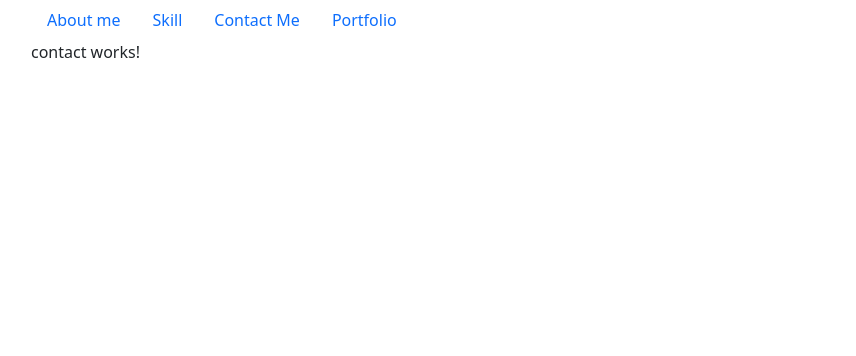
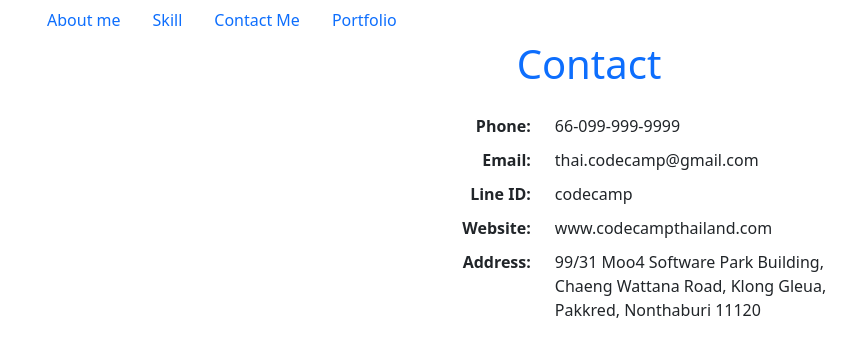
Before and after one commit to kritdev/angular_lab, an Angular app: page /contact in a window 1280 px wide. Shown: the top 356 px of the page, without its empty margins (51-907 px from the left). Built offline with nearby package versions, Linux system fonts and the light colour scheme.

Commit message:
complete contact page

```diff
--- a/src/app/page/about/about.component.html
+++ b/src/app/page/about/about.component.html
@@ -2,7 +2,7 @@
   [title]="'About Me'"
   [title_image]="'assets/img/JoneSalad.png'">
 </app-header>
-<div class="text-left m-3">
+<div class="m-3">
   <p style="text-indent: 50px;">
     Lorem ipsum dolor, sit amet consectetur adipisicing elit. Sequi temporibus quidem asperiores earum assumenda recusandae nesciunt vitae quos! Sed reprehenderit error voluptas consequuntur aliquid ipsum aliquam sunt voluptates odio animi.
     Lorem ipsum dolor, sit amet consectetur adipisicing elit. Sequi temporibus quidem asperiores earum assumenda recusandae nesciunt vitae quos! Sed reprehenderit error voluptas consequuntur aliquid ipsum aliquam sunt voluptates odio animi.
--- a/src/app/page/contact/contact.component.css
+++ b/src/app/page/contact/contact.component.css
@@ -0,0 +1,8 @@
+.column-title {
+  text-align: right;
+  font-weight: 600;
+}
+
+.row {
+  margin-top: 10px;
+}
--- a/src/app/page/contact/contact.component.html
+++ b/src/app/page/contact/contact.component.html
@@ -1 +1,47 @@
-<p>contact works!</p>
+<app-header [title]="'Contact'"></app-header>
+<div class="m-3">
+  <div class="row justify-content-center">
+    <div class="col-6">
+      <div class="row">
+        <div class="col-5 column-title">
+          Phone:
+        </div>
+        <div class="col-7">
+          66-099-999-9999
+        </div>
+      </div>
+      <div class="row">
+        <div class="col-5 column-title">
+          Email:
+        </div>
+        <div class="col-7">
+          thai.codecamp@gmail.com
+        </div>
+      </div>
+      <div class="row">
+        <div class="col-5 column-title">
+          Line ID:
+        </div>
+        <div class="col-7">
+          codecamp
+        </div>
+      </div>
+      <div class="row">
+        <div class="col-5 column-title">
+          Website:
+        </div>
+        <div class="col-7">
+          www.codecampthailand.com
+        </div>
+      </div>
+      <div class="row">
+        <div class="col-5 column-title">
+          Address:
+        </div>
+        <div class="col-7">
+          99/31 Moo4 Software Park Building, Chaeng Wattana Road, Klong Gleua, Pakkred, Nonthaburi 11120
+        </div>
+      </div>
+    </div>
+  </div>
+</div>
--- a/src/app/page/skill/skill.component.html
+++ b/src/app/page/skill/skill.component.html
@@ -1,5 +1,5 @@
 <app-header [title]="'Skill'"></app-header>
-<div class="text-left m-3">
+<div class="m-3">
   <div class="row justify-content-center">
     <div class="col-6">
       <ul>
```
